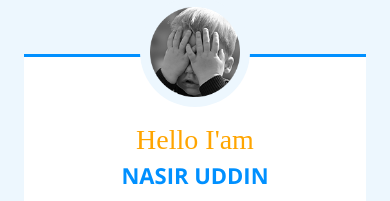
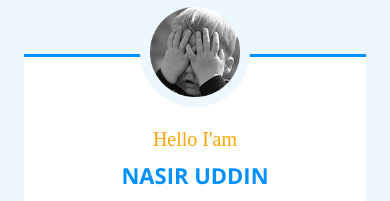
Before and after one commit to ahmedrahin/NBook, a plain HTML site: page index.html in a window 390 px wide. Shown: the part 4680-4881 px from the top of the page. Drawn offline with nearby package versions, Linux system fonts and the light colour scheme; a script that the page names is missing; a web font is replaced by a local one.

Commit message:
Update style.css

```diff
--- a/css/style.css
+++ b/css/style.css
@@ -1051,7 +1051,7 @@ footer p {
     .nasir-info {padding-bottom: 25px;}
     .nasir-img {width: 110px;height: 110px;margin-top: -60px;margin-bottom: 20px;}
     .nasir-img img {width: 90px;}
-	.nasir-info h5 {font-size: 28px; margin-bottom: 10px;}
+	.nasir-info h5 {font-size: 20px; margin-bottom: 10px;}
     .nasir-info h2 {margin: 0;}
     .nasir-info p {margin: 0;}
     .nasir-info i {font-size: 25px;margin: 15px 0;}
```
